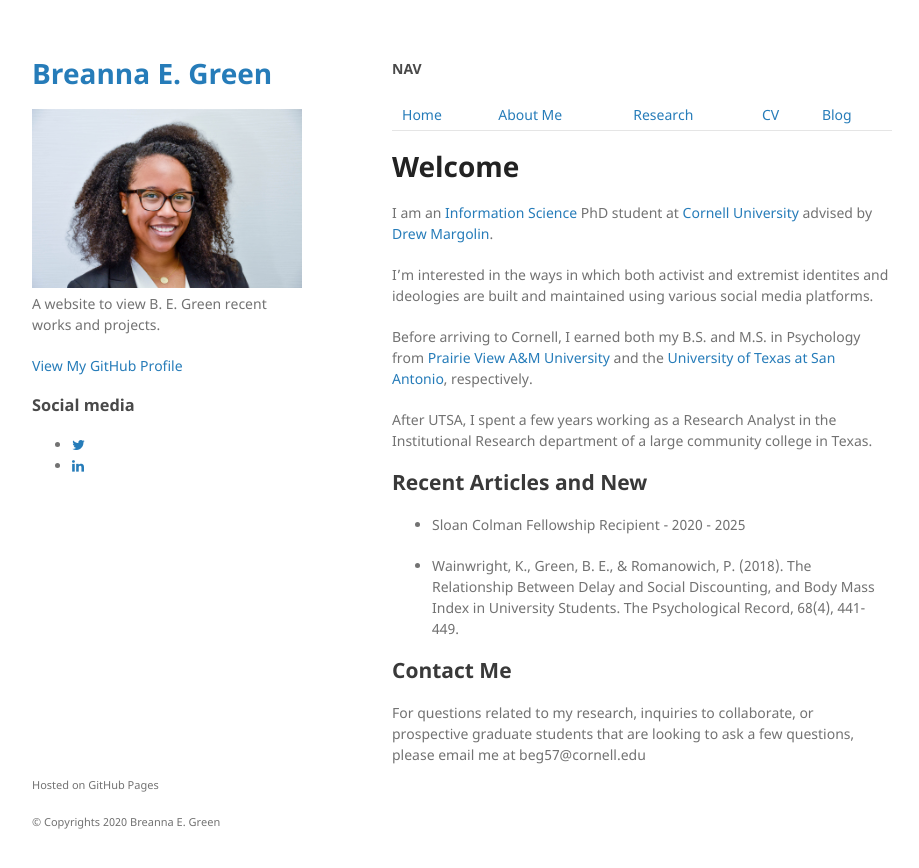
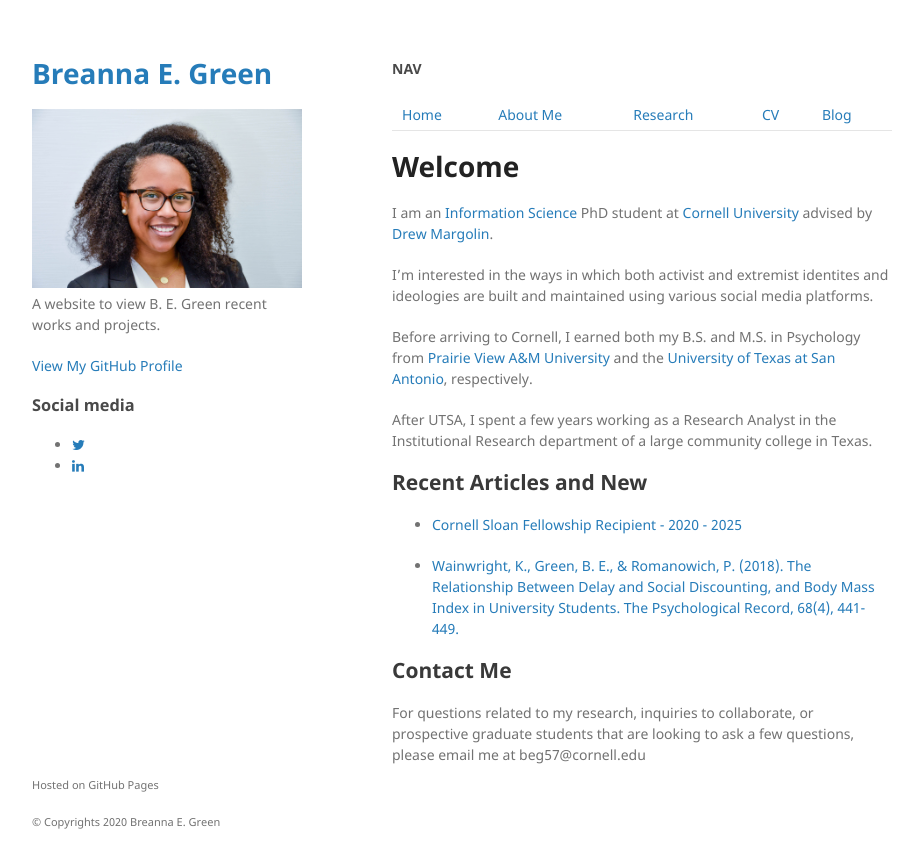
Before and after one commit to bregreen/bregreen.github.io, a Jekyll site: the page built from index.md, in a window 1280 px wide. Shown: the top 868 px of the page, without its empty margins (178-1097 px from the left). Built offline with Jekyll 4.4.1, drawn with Linux system fonts in a browser that asks for light colours.

Commit message:
Update index.md

```diff
--- a/index.md
+++ b/index.md
@@ -24,9 +24,9 @@ After UTSA, I spent a few years working as a Research Analyst in the Institution
 
 ## Recent Articles and New
 
-* Sloan Colman Fellowship Recipient - 2020 - 2025
+* [Cornell Sloan Fellowship Recipient - 2020 - 2025](https://www.engineering.cornell.edu/engdiversity/current-students/graduate-students/diversity-fellowship-programs)
 
-* Wainwright, K., Green, B. E., & Romanowich, P. (2018). The Relationship Between Delay and Social Discounting, and Body Mass Index in    University Students. The Psychological Record, 68(4), 441-449.
+* [Wainwright, K., Green, B. E., & Romanowich, P. (2018). The Relationship Between Delay and Social Discounting, and Body Mass Index in    University Students. The Psychological Record, 68(4), 441-449.](https://www.researchgate.net/publication/325241458_The_Relationship_Between_Delay_and_Social_Discounting_and_Body_Mass_Index_in_University_Students)
 
 
 ## Contact Me
```
